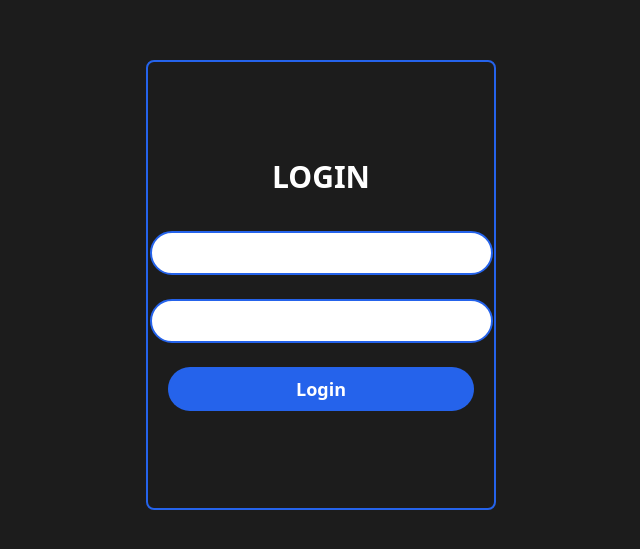
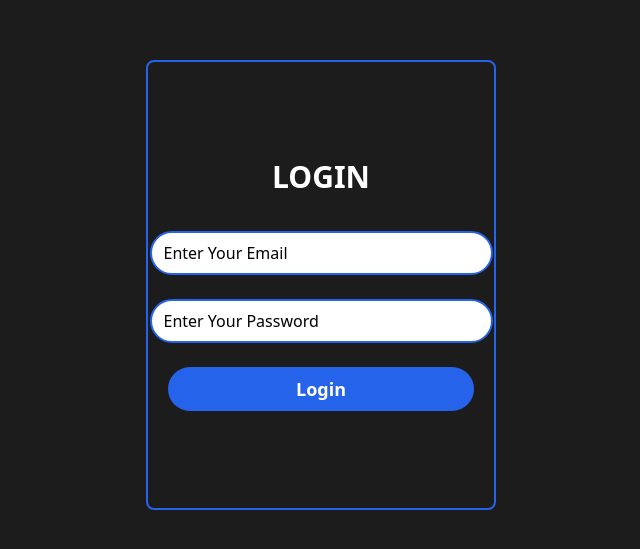
Before and after one commit to MANI-WEBDEVE/Management-system-ReactJS, a React (Vite) app: page / in a window 1280 px wide. Shown: the part 115-664 px from the top of the page, without its empty margins (319-959 px from the left). Built offline with nearby package versions, Linux system fonts and the light colour scheme.

Commit message:
login-function-pass-arrgument

```diff
--- a/src/components/Auth/Login.tsx
+++ b/src/components/Auth/Login.tsx
@@ -1,6 +1,8 @@
-import { FormEvent, useState } from "react";
-
-const Login = () => {
+import React, { FormEvent, useState } from "react";
+interface LoginProps {
+  handleLoginFun: (email: string, password: string) => void;
+}
+const Login:React.FC<LoginProps> = ({handleLoginFun}) => {
   const [formValues, setFormValues] = useState<{
     email: string;
     password: string;
@@ -9,9 +11,9 @@ const Login = () => {
   const submitHandler = (event: FormEvent) => {
     event.preventDefault();
     console.log(formValues);
+    handleLoginFun(formValues.email, formValues.password);
     formValues.email = "";
     formValues.password = "";
-
   };
   return (
     <>
@@ -36,16 +38,16 @@ const Login = () => {
                   setFormValues({ ...formValues, email: e.target.value })
                 }
                 placeholder="Enter Your Email"
-                className="pr-24 pl-3 py-2 border-blue-600  border-2 rounded-full text-white outline-blue-600 placeholder:text-white "
+                className="pr-24 pl-3 py-2 border-blue-600  border-2 rounded-full text-black outline-blue-600 placeholder:text-black "
               />
               <input
-                type="password"
+                type="text"
                 value={formValues.password}
                 onChange={(e) =>
                   setFormValues({ ...formValues, password: e.target.value })
                 }
                 placeholder="Enter Your Password"
-                className="pr-24 pl-3 py-2 border-blue-600 border-2  rounded-full text-white placeholder:text-white outline-blue-600"
+                className="pr-24 pl-3 py-2 border-blue-600 border-2  rounded-full text-black placeholder:text-black outline-blue-600"
               />
               <button className="px-32 py-2 bg-blue-600 text-white rounded-full text-lg font-semibold ">
                 Login
```
